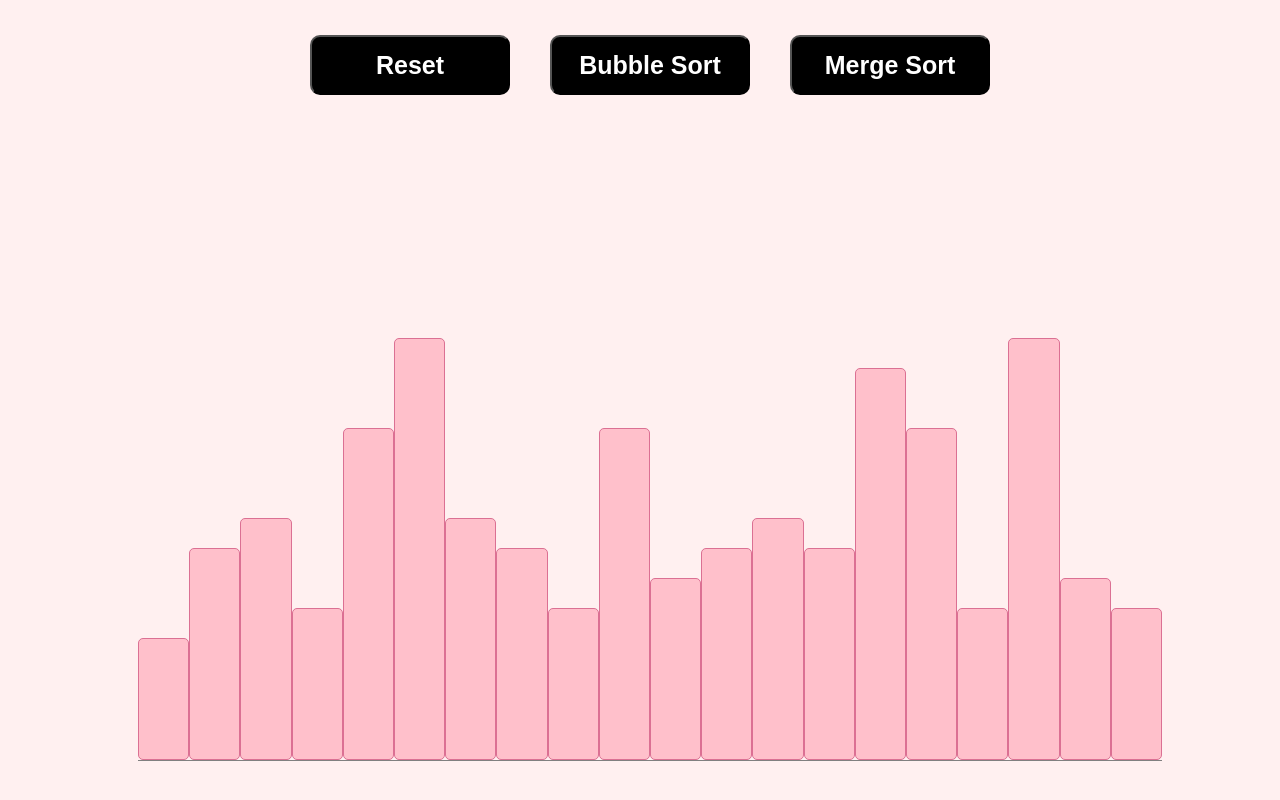
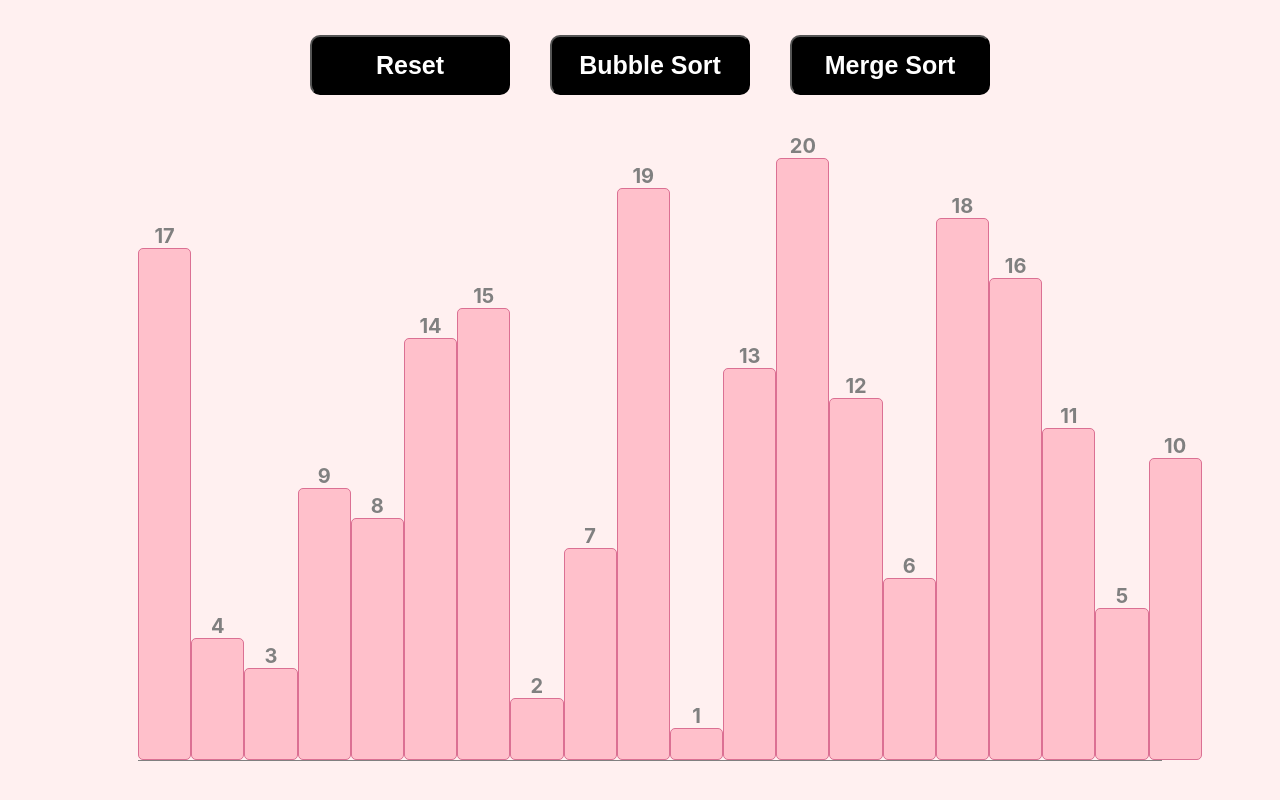
Before and after one commit to wongee93/sorting_bars, a React (Create React App) app in the folder client/: page / in a window 1280 px wide. Shown: the top 800 px of the page. Built offline with nearby package versions, Linux system fonts and the light colour scheme.

Commit message:
remove duplication of randomArray and add num display

```diff
--- a/client/src/Components/BarChart.js
+++ b/client/src/Components/BarChart.js
@@ -18,6 +18,8 @@ const BarChart = () => {
     return (
         <BarWrapper>
             {returnedArrayFromReducers && returnedArrayFromReducers.map((val, idx) => (
+                <ArrayBarWrapper>
+                    {val.value / 30}
                     <ArrayBar
                         key={idx}
                         styleBar={{
@@ -25,12 +27,22 @@ const BarChart = () => {
                             backgroundColor: val.state.color,
                         }}
                     />
+                </ArrayBarWrapper>
             ))}
         </BarWrapper>
     );
 };
 
 export default BarChart;
+
+const ArrayBarWrapper = styled.span`
+    display: flex;
+    flex-direction: column;
+    align-items: center;
+    font-size: 20px;
+    font-weight: bold;
+    color: gray;
+`
 
 const BarWrapper = styled.div`
   width: 80vw;
--- a/client/src/SortLogic/resetArray.js
+++ b/client/src/SortLogic/resetArray.js
@@ -4,9 +4,11 @@ function randomNum(min, max) {
 
 function resetArray(num) {
     const array = [];
-    for (let i = 0; i < num; i++) {
+    while (array.length < num) {
         let num = randomNum(1, 20) * 30;
-        array.push({ value: num, state: { color: 'pink' } });
+        if (!array.some(item => item.value === num)) {
+            array.push({ value: num, state: { color: 'pink' } });
+        }
     }
     return array;
 }
```
Lines whose indentation alone changed are shown as unchanged.
